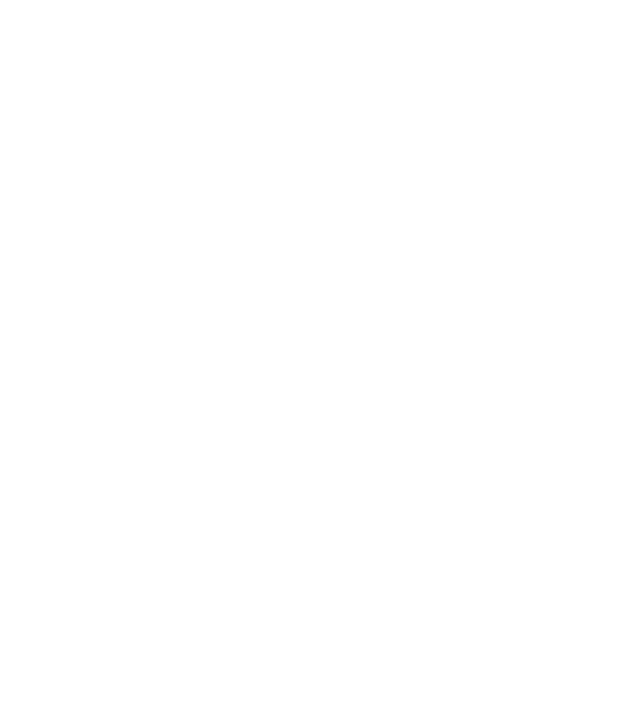
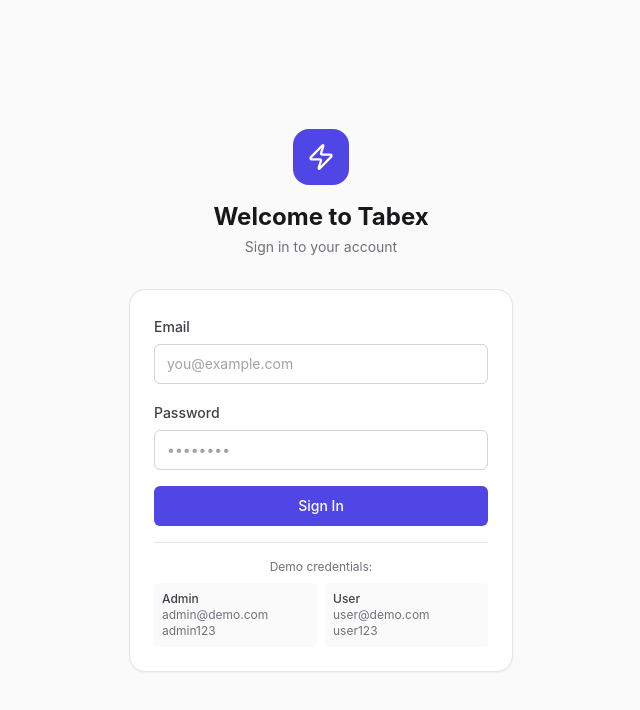
Before and after one commit to JosephMarzouk/tabex--task, a React (Vite) app: page /login in a window 1280 px wide. Shown: the top 710 px of the page, without its empty margins (319-959 px from the left). Built offline with nearby package versions, Linux system fonts and the light colour scheme.

Commit message:
feat: add authentication — login page, local JSON credentials, protected routes

```diff
--- a/src/App.jsx
+++ b/src/App.jsx
@@ -1,9 +1,22 @@
 import { BrowserRouter, Routes, Route, Navigate } from 'react-router-dom'
+import Login from './pages/Login'
+import ProtectedRoute from './components/common/ProtectedRoute'
 
 function App() {
   return (
     <BrowserRouter>
       <Routes>
+        <Route path="/login" element={<Login />} />
+        <Route
+          path="/dashboard"
+          element={
+            <ProtectedRoute>
+              <div className="min-h-screen flex items-center justify-center bg-zinc-50 dark:bg-zinc-950">
+                <p className="text-zinc-500 dark:text-zinc-400 text-sm">Dashboard coming soon…</p>
+              </div>
+            </ProtectedRoute>
+          }
+        />
         <Route path="*" element={<Navigate to="/login" replace />} />
       </Routes>
     </BrowserRouter>
--- /dev/null
+++ b/src/components/common/ProtectedRoute.jsx
@@ -0,0 +1,23 @@
+import { Navigate } from 'react-router-dom';
+
+function ProtectedRoute({ children }) {
+  const stored = localStorage.getItem('auth');
+  let isAuthenticated = false;
+
+  if (stored) {
+    try {
+      const parsed = JSON.parse(stored);
+      isAuthenticated = !!parsed.token;
+    } catch {
+      isAuthenticated = false;
+    }
+  }
+
+  if (!isAuthenticated) {
+    return <Navigate to="/login" replace />;
+  }
+
+  return children;
+}
+
+export default ProtectedRoute;
--- /dev/null
+++ b/src/data/users.json
@@ -0,0 +1,4 @@
+[
+  { "email": "admin@demo.com", "password": "admin123", "name": "Admin User", "role": "Admin", "avatar": "AU" },
+  { "email": "user@demo.com", "password": "user123", "name": "John Doe", "role": "User", "avatar": "JD" }
+]
--- /dev/null
+++ b/src/hooks/useAuth.js
@@ -0,0 +1,43 @@
+import { useState, useEffect } from 'react';
+
+export function useAuth() {
+  const [user, setUser] = useState(null);
+  const [loading, setLoading] = useState(true);
+
+  useEffect(() => {
+    const stored = localStorage.getItem('auth');
+    if (stored) {
+      try {
+        const parsed = JSON.parse(stored);
+        setUser(parsed.user);
+      } catch {
+        localStorage.removeItem('auth');
+      }
+    }
+    setLoading(false);
+  }, []);
+
+  const login = (userData) => {
+    const auth = { token: 'fake-token-' + Date.now(), user: userData };
+    localStorage.setItem('auth', JSON.stringify(auth));
+    setUser(userData);
+  };
+
+  const logout = () => {
+    localStorage.removeItem('auth');
+    setUser(null);
+  };
+
+  const isAuthenticated = () => {
+    const stored = localStorage.getItem('auth');
+    if (!stored) return false;
+    try {
+      const parsed = JSON.parse(stored);
+      return !!parsed.token;
+    } catch {
+      return false;
+    }
+  };
+
+  return { user, loading, login, logout, isAuthenticated };
+}
--- /dev/null
+++ b/src/pages/Login.jsx
@@ -0,0 +1,140 @@
+import { useState } from 'react';
+import { useNavigate } from 'react-router-dom';
+import { Zap } from 'lucide-react';
+import { Button } from '../components/ui/button';
+import { Input } from '../components/ui/input';
+import { useAuth } from '../hooks/useAuth';
+import users from '../data/users.json';
+
+function Login() {
+  const navigate = useNavigate();
+  const { login } = useAuth();
+  const [email, setEmail] = useState('');
+  const [password, setPassword] = useState('');
+  const [error, setError] = useState('');
+  const [loading, setLoading] = useState(false);
+
+  const validate = () => {
+    if (!email.trim()) return 'Email is required.';
+    if (!/^[^\s@]+@[^\s@]+\.[^\s@]+$/.test(email)) return 'Enter a valid email address.';
+    if (!password.trim()) return 'Password is required.';
+    return null;
+  };
+
+  const handleSubmit = async (e) => {
+    e.preventDefault();
+    const validationError = validate();
+    if (validationError) {
+      setError(validationError);
+      return;
+    }
+    setError('');
+    setLoading(true);
+    await new Promise((resolve) => setTimeout(resolve, 800));
+    const found = users.find(
+      (u) => u.email === email && u.password === password
+    );
+    setLoading(false);
+    if (found) {
+      login(found);
+      navigate('/dashboard');
+    } else {
+      setError('Invalid email or password. Please try again.');
+    }
+  };
+
+  return (
+    <div className="min-h-screen flex items-center justify-center bg-zinc-50 dark:bg-zinc-950 p-4">
+      <div className="w-full max-w-sm">
+        <div className="text-center mb-8">
+          <div className="inline-flex items-center justify-center w-14 h-14 rounded-2xl bg-indigo-600 mb-4">
+            <Zap className="h-7 w-7 text-white" />
+          </div>
+          <h1 className="text-2xl font-bold text-zinc-900 dark:text-zinc-100">
+            Welcome to Tabex
+          </h1>
+          <p className="text-sm text-zinc-500 dark:text-zinc-400 mt-1">
+            Sign in to your account
+          </p>
+        </div>
+
+        <div className="bg-white dark:bg-zinc-900 rounded-2xl border border-zinc-200 dark:border-zinc-800 shadow-sm p-6">
+          <form onSubmit={handleSubmit} className="space-y-4" noValidate>
+            <div className="space-y-1.5">
+              <label className="text-sm font-medium text-zinc-700 dark:text-zinc-300">
+                Email
+              </label>
+              <Input
+                type="email"
+                placeholder="you@example.com"
+                value={email}
+                onChange={(e) => {
+                  setEmail(e.target.value);
+                  if (error) setError('');
+                }}
+                autoComplete="email"
+              />
+            </div>
+
+            <div className="space-y-1.5">
+              <label className="text-sm font-medium text-zinc-700 dark:text-zinc-300">
+                Password
+              </label>
+              <Input
+                type="password"
+                placeholder="••••••••"
+                value={password}
+                onChange={(e) => {
+                  setPassword(e.target.value);
+                  if (error) setError('');
+                }}
+                autoComplete="current-password"
+              />
+            </div>
+
+            {error && (
+              <div className="rounded-lg bg-red-50 dark:bg-red-900/20 border border-red-200 dark:border-red-800 px-3 py-2.5">
+                <p className="text-sm text-red-700 dark:text-red-400">{error}</p>
+              </div>
+            )}
+
+            <Button
+              type="submit"
+              className="w-full"
+              disabled={loading}
+            >
+              {loading ? (
+                <span className="flex items-center gap-2">
+                  <span className="h-4 w-4 border-2 border-white/30 border-t-white rounded-full animate-spin" />
+                  Signing in...
+                </span>
+              ) : (
+                'Sign In'
+              )}
+            </Button>
+          </form>
+
+          <div className="mt-4 pt-4 border-t border-zinc-200 dark:border-zinc-800">
+            <p className="text-xs text-zinc-500 dark:text-zinc-400 text-center mb-2">
+              Demo credentials:
+            </p>
+            <div className="grid grid-cols-2 gap-2 text-xs text-zinc-500 dark:text-zinc-400">
+              <div className="bg-zinc-50 dark:bg-zinc-800 rounded p-2">
+                <p className="font-medium text-zinc-700 dark:text-zinc-300">Admin</p>
+                <p>admin@demo.com</p>
+                <p>admin123</p>
+              </div>
+              <div className="bg-zinc-50 dark:bg-zinc-800 rounded p-2">
+                <p className="font-medium text-zinc-700 dark:text-zinc-300">User</p>
+                <p>user@demo.com</p>
+                <p>user123</p>
+              </div>
+            </div>
+          </div>
+        </div>
+      </div>
+    </div>
+  );
+}
+
+export default Login;
```
